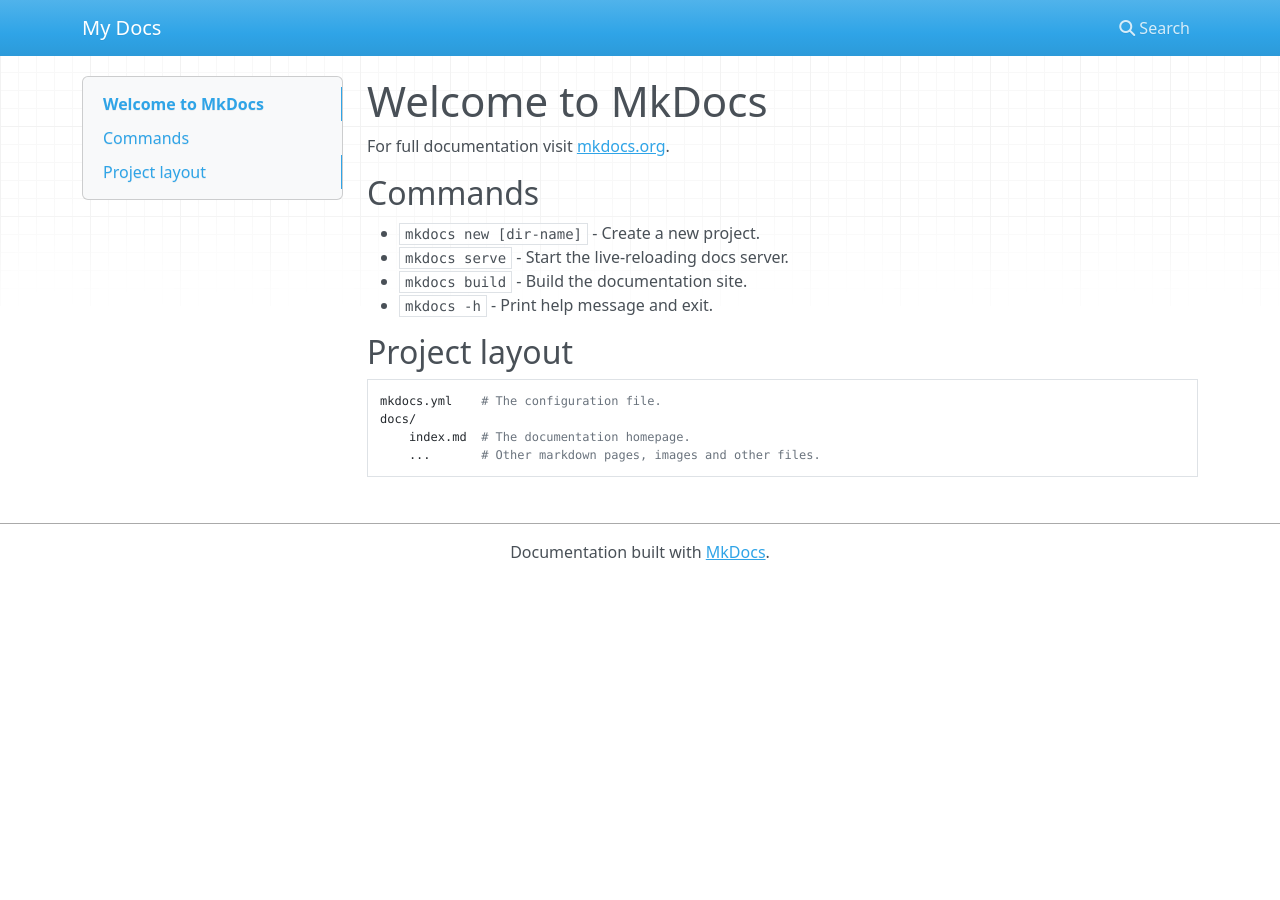
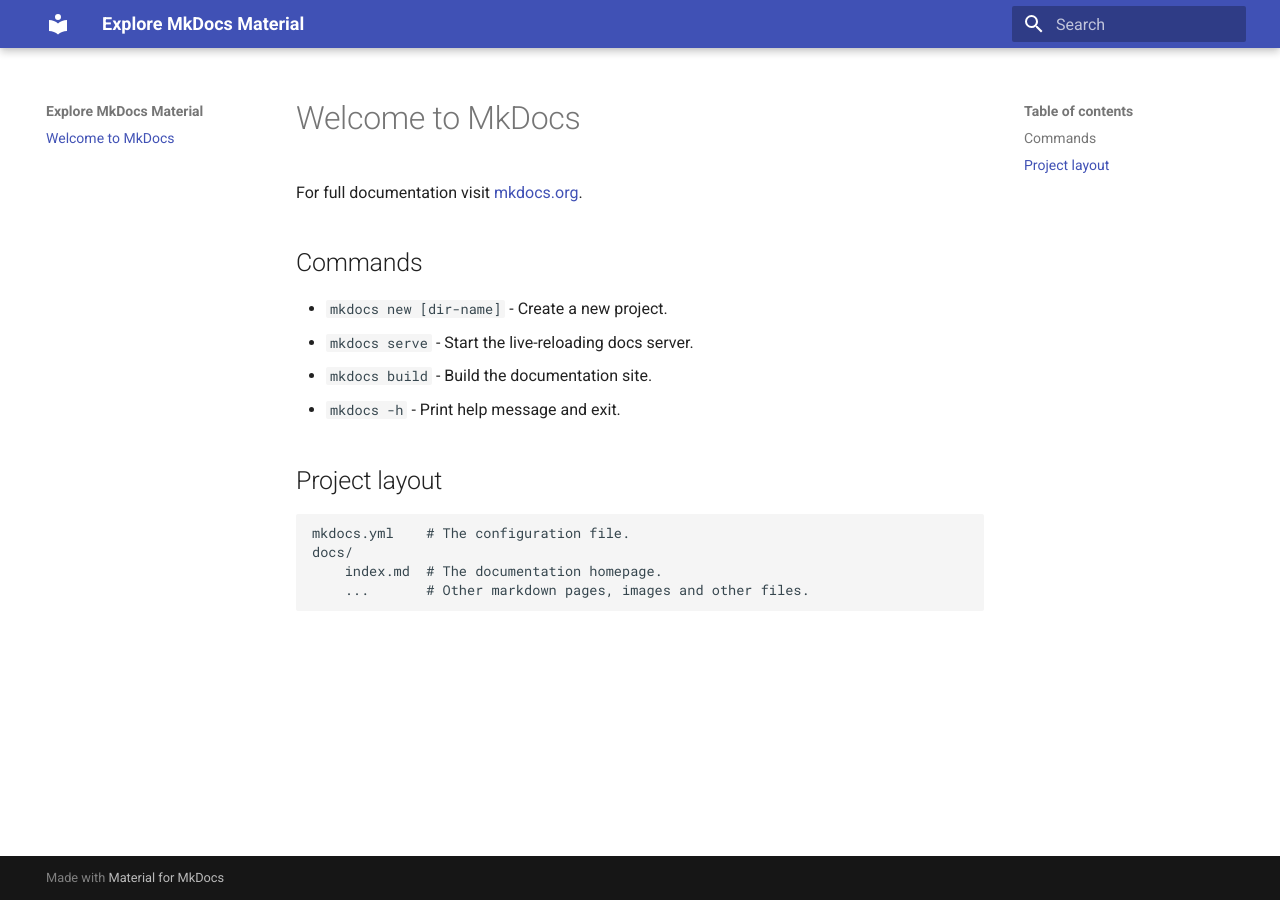
Before and after one commit to wmelvin/explore-mkdocs-material, an MkDocs documentation site: the page built from docs/index.md, in a window 1280 px wide. Built offline with MkDocs 1.6.1 and Material for MkDocs 9.7.7, drawn with Linux system fonts in a browser that asks for light colours; nearby versions of some CDN libraries.

Commit message:
Set material theme

```diff
--- a/mkdocs.yml
+++ b/mkdocs.yml
@@ -1 +1,3 @@
-site_name: My Docs
+site_name: Explore MkDocs Material
+theme:
+  name: material
```
